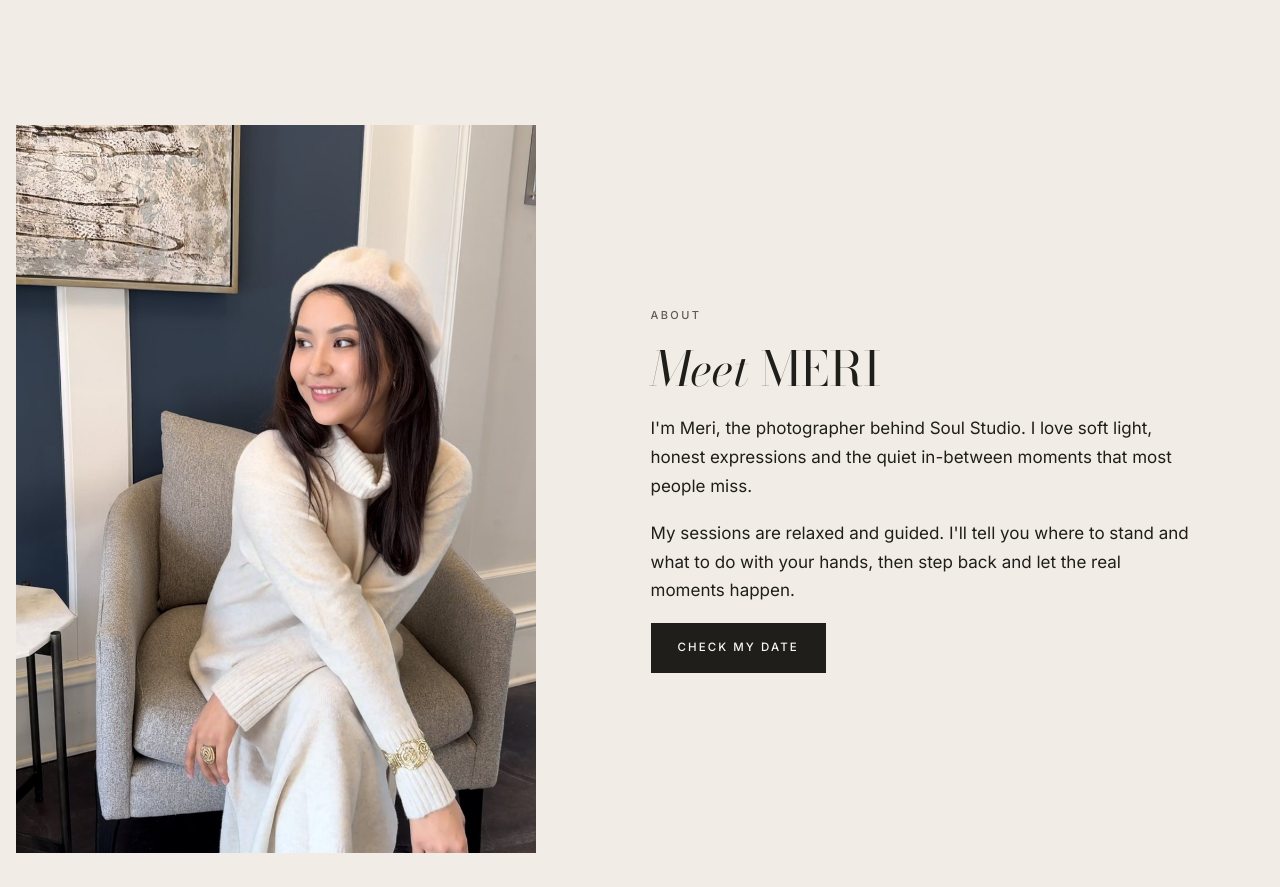
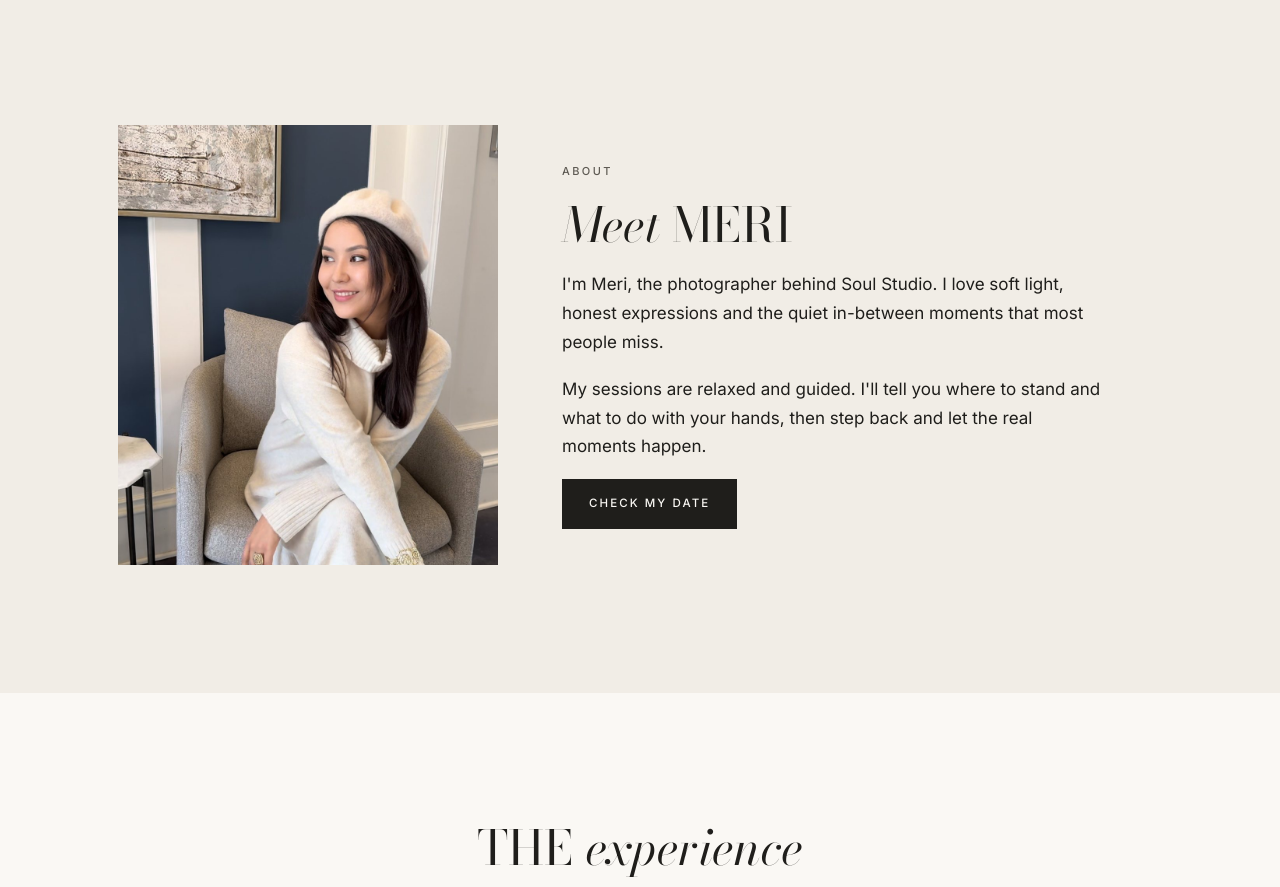
Before and after one commit to Meerisha/soulmeri, a plain HTML site: page index.html in a window 1280 px wide. Shown: the part 4820-5707 px from the top of the page. Drawn offline with nearby package versions, Linux system fonts and the light colour scheme.

Commit message:
About: portrait matches the text block height
Co-Authored-By: Claude Opus 5.5 <noreply@anthropic.com>
Claude-Session: https://claude.ai/code/session_01H2KbRhb1BavjHcvKJCpMZ5

```diff
--- a/index.html
+++ b/index.html
@@ -132,15 +132,15 @@ section:has(+ .gut > .rule){padding-bottom:clamp(48px,7vw,90px)}
 
 /* About */
 .about{background:var(--paper)}
-.about .inner{display:grid;grid-template-columns:1fr 1.1fr;gap:clamp(28px,6vw,90px);align-items:center}
-.about .duo{display:block;max-width:520px}
+.about .inner{display:grid;grid-template-columns:minmax(0,380px) minmax(0,600px);justify-content:center;gap:clamp(28px,5vw,72px);align-items:stretch}
+.about .duo{position:relative;min-height:440px}
 .about .duo img{aspect-ratio:3/4;object-fit:cover;width:100%}
-.about .duo .me{aspect-ratio:4/5.6;object-position:50% 20%}
+.about .duo .me{position:absolute;inset:0;height:100%;aspect-ratio:auto;object-position:50% 25%}
 
-.about .txt{display:grid;gap:18px;min-width:0}
+.about .txt{display:grid;gap:18px;min-width:0;align-content:center;padding-block:8px}
 .about h2{font-size:var(--h)}
 .about p{margin:0;max-width:34rem}
-@media (max-width:820px){.about .inner{grid-template-columns:1fr}}
+@media (max-width:820px){.about .inner{grid-template-columns:1fr}.about .duo{min-height:0;max-width:420px}.about .duo .me{position:static;aspect-ratio:4/5}}
 
 /* Process */
 .process h2{text-align:center;font-size:var(--h);margin-bottom:48px}
```
